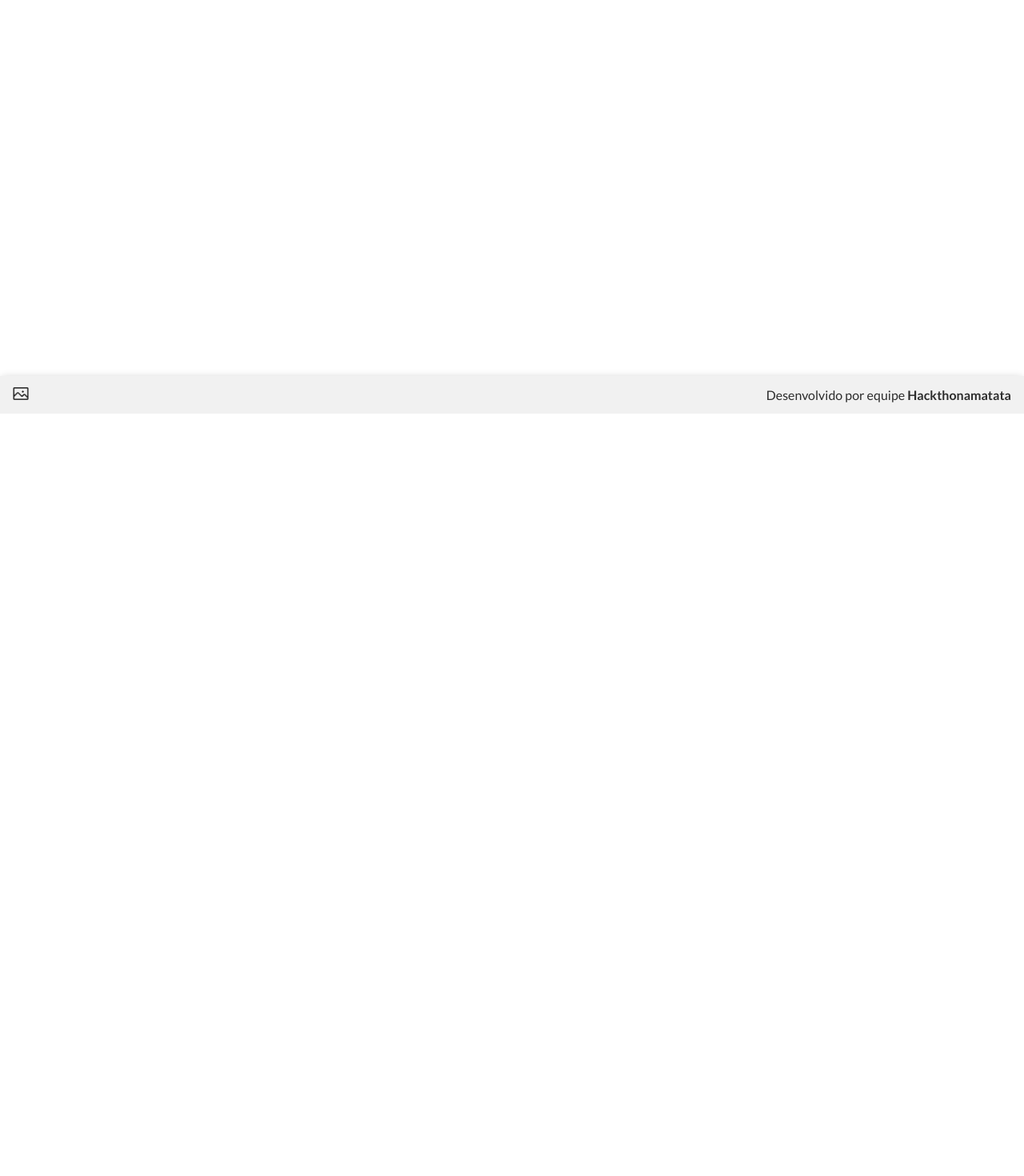
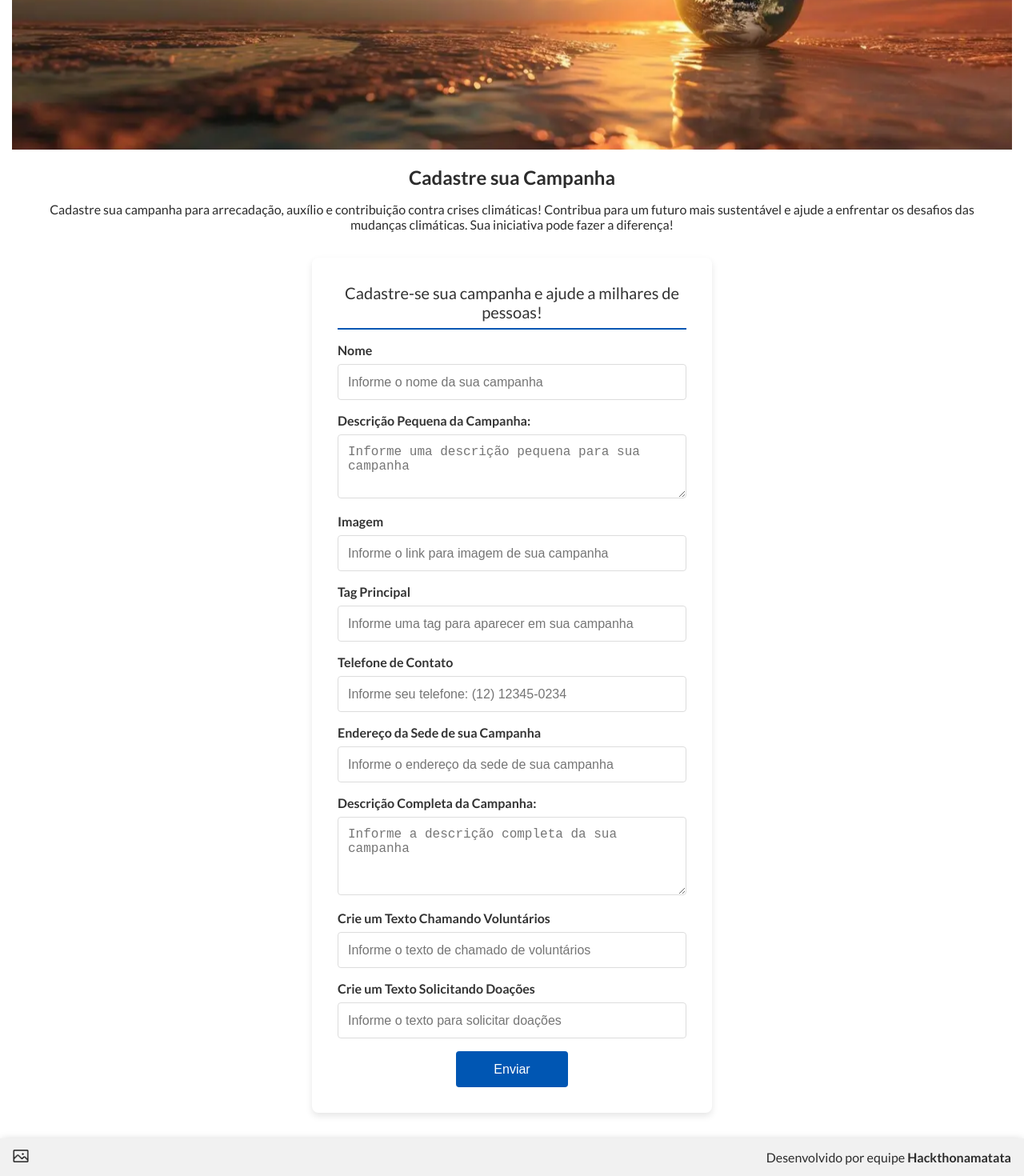
Before and after one commit to PatrickDniz/Hackthonamatata, a Next.js app: page /campanhas/cadastro in a window 1280 px wide. Shown: the part 283-1753 px from the top of the page at 80% size. Before the commit the page ends 800 px from the top, so only its background shows below. Built offline with nearby package versions, Linux system fonts and the light colour scheme.

Commit message:
feat: creating new campaigns register page

```diff
--- /dev/null
+++ b/src/app/campanhas/cadastro/page.js
@@ -0,0 +1,127 @@
+import styles from "./page.module.css"
+import DynamicInput from "../../../components/DynamicInput"
+import Image from "next/image"
+
+export default function Page() {
+  return (
+    <>
+      <section className={styles.layout}>
+        <section className={styles.banner_layout}>
+          <Image
+            className={styles.banner}
+            src="/crise-climatica.png"
+            alt="Banner contra crise climatica"
+            title="Banner contra crise climatica"
+            width={1250}
+            height={400}
+          />
+        </section>
+        <h1 className={styles.headline}>Cadastre sua Campanha</h1>
+        <p className={styles.text}>
+          Cadastre sua campanha para arrecadação, auxílio e contribuição contra crises climáticas! Contribua para um futuro mais sustentável e ajude a enfrentar os desafios das mudanças climáticas. Sua iniciativa pode fazer a diferença!
+        </p>
+        <form className={styles.form} action="/" method="post">
+          <fieldset className={styles.fieldset}>
+            <legend className={styles.legend}>Cadastre-se sua campanha e ajude a milhares de pessoas!</legend>
+
+            <DynamicInput
+              label="Nome"
+              name="name"
+              id="name"
+              pattern="^[a-zA-Z\s]*$"
+              type="text"
+              placeholder="Informe o nome da sua campanha"
+            />
+
+            <div>
+              <label className={styles.label} htmlFor="small_description">Descrição Pequena da Campanha:</label>
+              <textarea className={styles.textarea}
+                id="small_description"
+                name="small_description"
+                rows="3"
+                placeholder="Informe uma descrição pequena para sua campanha"
+                required
+                area-required="true"
+              >
+              </textarea>
+            </div>
+
+            <DynamicInput
+              label="Imagem"
+              name="image"
+              id="image"
+              pattern="^[a-zA-Z0-9]*$"
+              type="text"
+              placeholder="Informe o link para imagem de sua campanha"
+            />
+
+            <DynamicInput
+              label="Tag Principal"
+              name="tag"
+              id="tag"
+              pattern="^[a-zA-Z\s]*$"
+              type="text"
+              placeholder="Informe uma tag para aparecer em sua campanha"
+            />
+
+            <DynamicInput
+              label="Telefone de Contato"
+              name="contact_phone"
+              id="contact_phone"
+              pattern="^\(\d{2}\) \d{5}-\d{4}$"
+              type="tel"
+              placeholder="Informe seu telefone: (12) 12345-0234"
+            />
+
+            <DynamicInput
+              label="Endereço da Sede de sua Campanha"
+              name="address"
+              id="address"
+              pattern="^[a-zA-Z0-9\s]*$"
+              type="text"
+              placeholder="Informe o endereço da sede de sua campanha"
+            />
+
+            <div>
+              <label className={styles.label} htmlFor="complete_description">Descrição Completa da Campanha:</label>
+              <textarea className={styles.textarea}
+                id="complete_description"
+                name="complete_description"
+                rows="4"
+                placeholder="Informe a descrição completa da sua campanha"
+                required
+                area-required="true"
+              >
+              </textarea>
+            </div>
+
+            <DynamicInput
+              label="Crie um Texto Chamando Voluntários"
+              name="volunteer_call"
+              id="volunteer_call"
+              pattern="^[a-zA-Z\s]*$"
+              type="text"
+              placeholder="Informe o texto de chamado de voluntários"
+            />
+
+            <DynamicInput
+              label="Crie um Texto Solicitando Doações"
+              name="donation_text"
+              id="donation_text"
+              pattern="^[a-zA-Z\s]*$"
+              type="text"
+              placeholder="Informe o texto para solicitar doações"
+            />
+
+            <button
+                className={styles.button}
+                type="submit"
+            >
+              Enviar
+            </button>
+          </fieldset>
+        </form>
+      </section>
+    </>
+  )
+}
--- /dev/null
+++ b/src/app/campanhas/cadastro/page.module.css
@@ -0,0 +1,173 @@
+.layout {
+    display: flex;
+    align-items: center;
+    justify-content: center;
+    flex-direction: column;
+    width: 1250px;
+    margin: 0 auto;
+}
+
+.banner_layout {
+    width: 1250px;
+    height: 400px;
+    overflow: hidden;
+    aspect-ratio: 25 / 8;
+    margin-bottom: 1rem;
+}
+
+.banner {
+    width: 100%;
+    height: 100%;
+    object-fit: contain;
+}
+
+.headline {
+    margin-bottom: 1rem;
+}
+
+.text {
+    margin-bottom: 2rem;
+    text-align: center;
+    max-width: 100%;
+    padding: 0 2rem;
+}
+
+.form {
+    background: #fff;
+    padding: 2rem;
+    border-radius: 8px;
+    box-shadow: 0 4px 8px rgba(0, 0, 0, 0.1);
+    max-width: 500px;
+    width: 100%;
+    margin-bottom: 2rem;
+}
+
+.fieldset {
+    border: none;
+    padding: 0;
+}
+
+.legend {
+    font-size: 1.25rem;
+    margin-bottom: 1rem;
+    color: #333;
+    border-bottom: 2px solid #0056b3;
+    padding-bottom: 0.5rem;
+    text-align: center;
+}
+
+.label {
+    display: block;
+    font-weight: bold;
+    margin-bottom: 0.5rem;
+    color: #333;
+}
+
+.textarea {
+    width: 100%;
+    padding: 0.75rem;
+    margin-bottom: 1rem;
+    border: 1px solid #ddd;
+    border-radius: 4px;
+    font-size: 1rem;
+    box-sizing: border-box;
+    transition: border-color 0.3s;
+}
+
+.textarea:focus {
+    border-color: #0056b3;
+    outline: none;
+}
+
+.button {
+    background-color: #0056b3;
+    color: #fff;
+    border: none;
+    border-radius: 4px;
+    padding: 0.75rem 1.5rem;
+    font-size: 1rem;
+    cursor: pointer;
+    transition: background-color 0.3s, transform 0.2s;
+    margin: 0 auto;
+    display: block;
+    width: 140px;
+    height: 45px;
+}
+
+.button:hover {
+    background-color: #004494;
+}
+
+.button:active {
+    transform: scale(0.98);
+}
+
+@media screen and (max-width: 1024px) {
+    .layout  {
+        width: 100%;
+    }
+
+    .banner_layout {
+        width: 100%;
+        aspect-ratio: 25 / 4;
+        height: auto;
+    }
+}
+
+@media screen and (max-width: 600px) {
+    .banner_layout {
+        aspect-ratio: 16 / 6;
+        height: auto;
+    }
+
+    .form {
+        width: 90%;
+    }
+
+    .button {
+        width: 100%;
+    }
+
+    .text {
+        font-size: 0.9rem;
+    }
+}
+
+@media screen and (max-width: 415px) {
+    .form {
+        padding: 1rem;
+    }
+
+    .text {
+        padding: 1rem;
+    }
+
+    .legend {
+        font-size: 1rem;
+    }
+
+    .text {
+        font-size: 0.8rem;
+    }
+}
+
+@media screen and (max-width: 415px) {
+    .form {
+        padding: 1rem;
+    }
+
+    .legend {
+        font-size: 1rem;
+    }
+}
+
+@media screen and (max-width: 335px) {
+    .headline {
+        font-size: 1.5rem;
+        text-align: center;
+    }
+
+    .legend {
+        font-size: 0.9rem;
+    }
+}
```
Also changed, not shown: public/crise-climatica.png (added).
